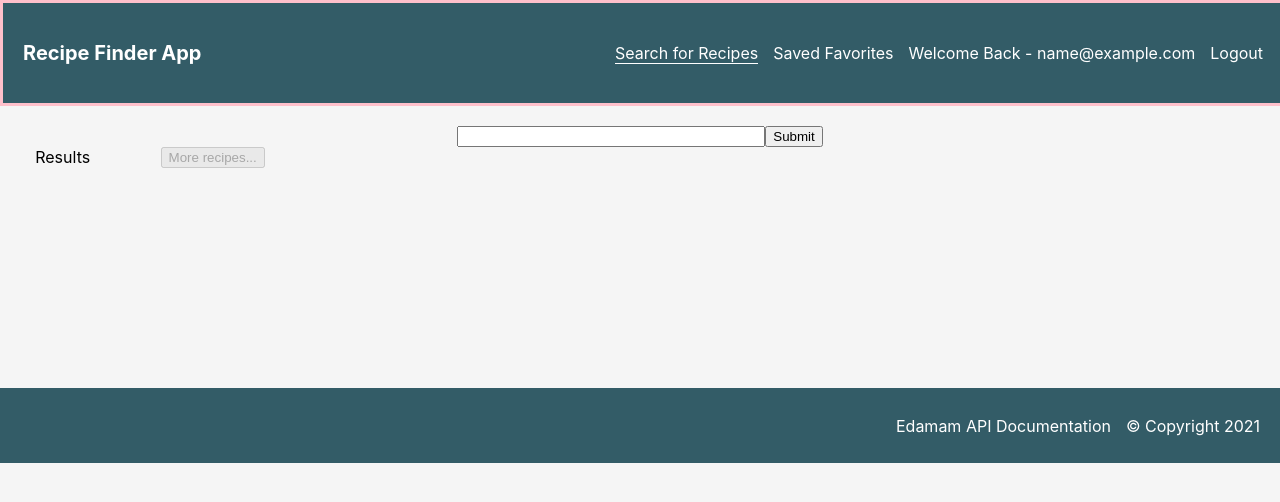
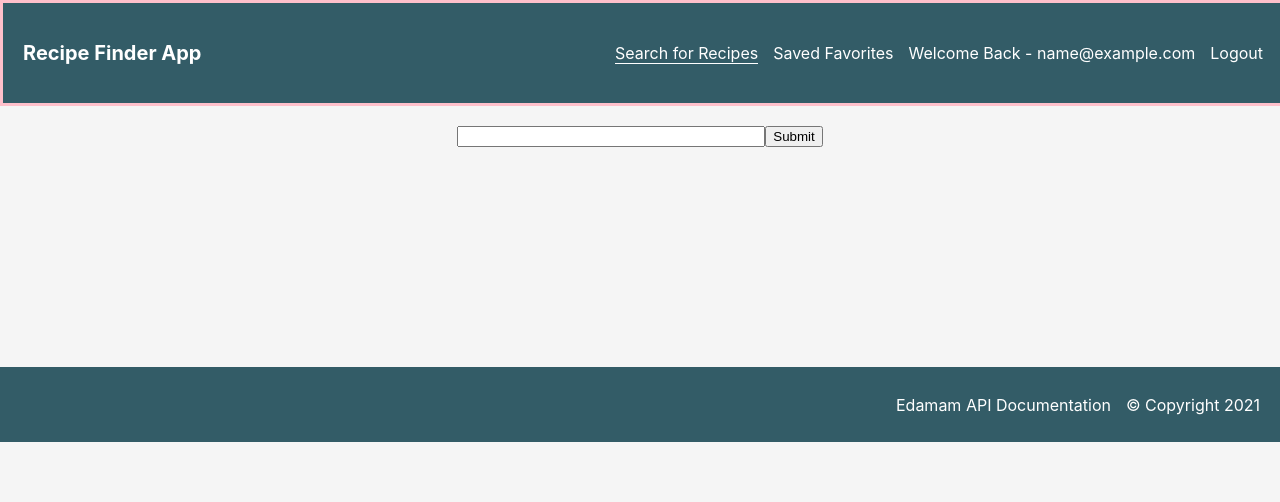
Before and after one commit to Jvaz0715/recipe-frontend, a React (Create React App) app: page /recipe in a window 1280 px wide. Shown: the top 502 px of the page. Built offline with nearby package versions, Linux system fonts and the light colour scheme; sample sign-in values are in the browser's storage.

Commit message:
Project before trying Bootstrap as css

```diff
--- a/src/MainRouter.js
+++ b/src/MainRouter.js
@@ -13,7 +13,7 @@ import PrivateRoute from "./components/PrivateRoute/PrivateRoute";
 import Footer from "./components/Footer/Footer";
 
 const MainRouter = (props) => {
-    //in here we make a <Router> Which will encompass the routes, and later the private routes, to get to our componenets</Router>
+    //in here we make a <Router> Which will encompass the routes, and later the private routes, to get to our components</Router>
     // Router comes in from react-router-dom
     return (
         <Router>
--- a/src/components/Recipe/Recipe.js
+++ b/src/components/Recipe/Recipe.js
@@ -129,6 +129,11 @@ export class Recipe extends Component {
         <button className="search-recipe-button" onClick={this.onSubmit}>Submit</button>
         </div>
 
+        {/* we need something for the landing page, like three suggestion meals */}
+        <div>
+
+        </div>
+
         <div className="page-nav-div">
 
           <div>
@@ -137,13 +142,13 @@ export class Recipe extends Component {
               Total Results {this.state.totalRecipes} of 120
             </div>
             ) : (
-              "Results"
+              ""
             )
           }
           </div>
           <button
             onClick={this.handleSearchRecipesOnNext}
-            disabled={this.state.totalRecipes < 1 || this.state.totalRecipes >= 120 ? (true):(false)}
+            hidden={this.state.totalRecipes < 1 || this.state.totalRecipes >= 120 ? (true):(false)}
           >
             More recipes...
           </button>
```
